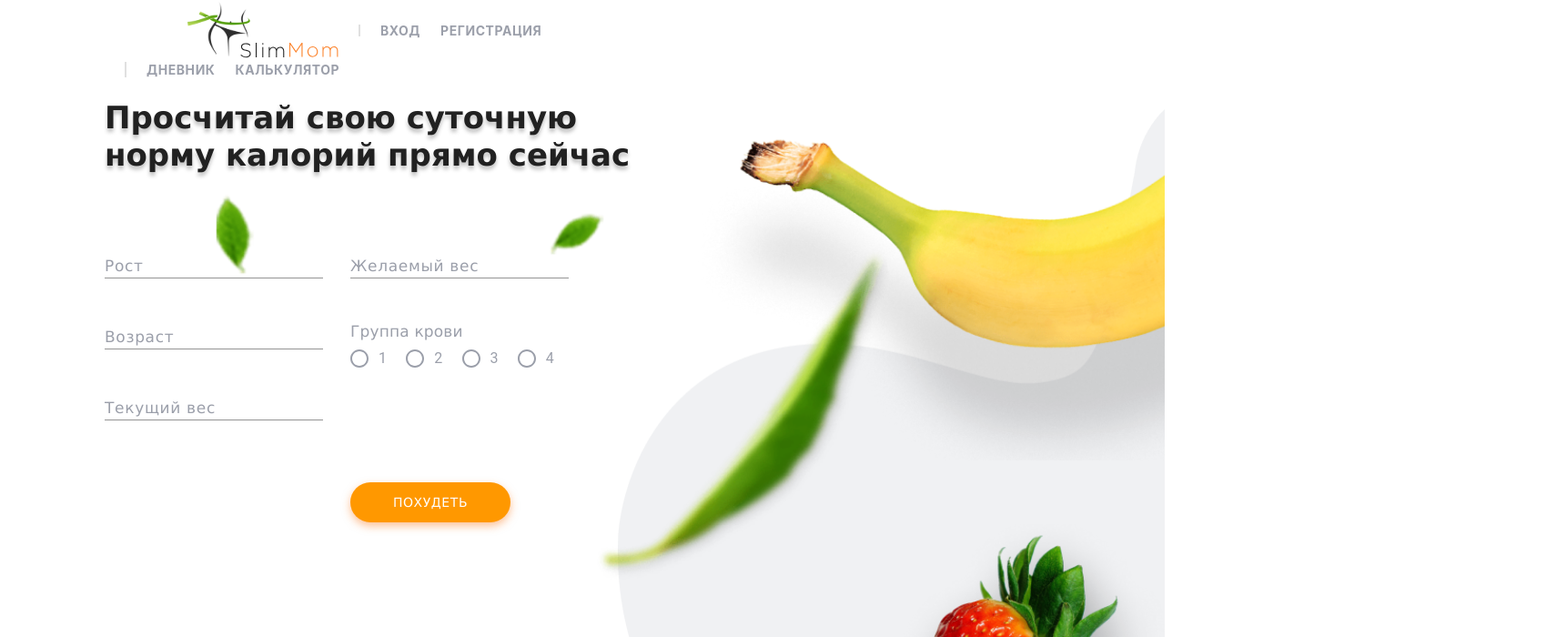
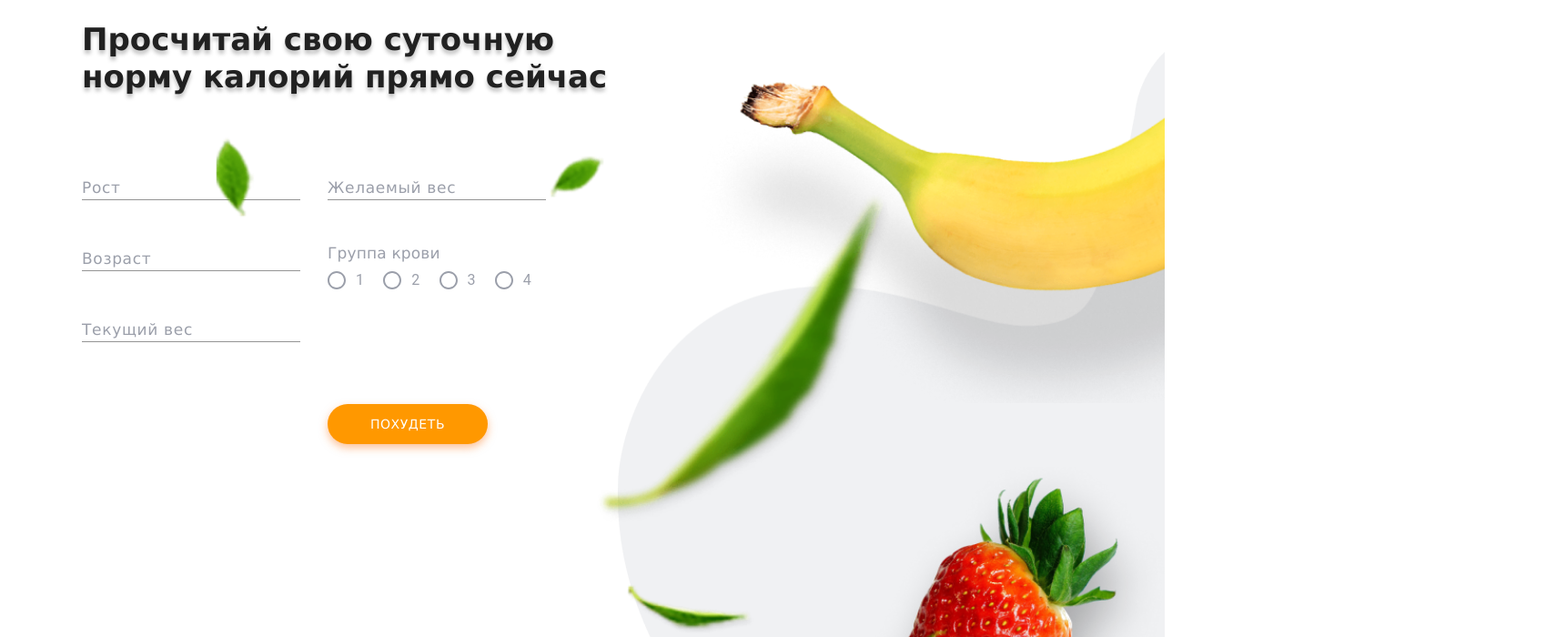
Before and after one commit to kilinich-v/slim-mom-frontend, a React (Create React App) app: page / in a window 1280 px wide. Shown: the top 700 px of the page at 91% size, 1710 px wide, since content can reach past the window. Built offline with nearby package versions, Linux system fonts and the light colour scheme.

Commit message:
fix Container

```diff
--- a/src/App.js
+++ b/src/App.js
@@ -8,7 +8,7 @@ import Header from './components/Header'
 function App() {
   return (
     <>
-      <Header />
+      {/* <Header /> */}
       <Switch>
         <Route exact path={routes.main} component={MainPageView} />
         <Route path={routes.auth} component={AuthView} />
--- a/src/res/scss/global/_common.scss
+++ b/src/res/scss/global/_common.scss
@@ -40,14 +40,12 @@
   padding-right: 15px;
 
   @include for-size(tablet) {
-    width: $tablet;
-    padding-left: 87px;
-    padding-right: 87px;
+    width: 624px;
   }
 
   @include for-size(desktop) {
-    width: $desktop;
-    padding-left: 115px;
-    padding-right: 115px;
+    width: 1100px;
+    padding-left: 25px;
+    padding-right: 25px;
   }
 }
```
